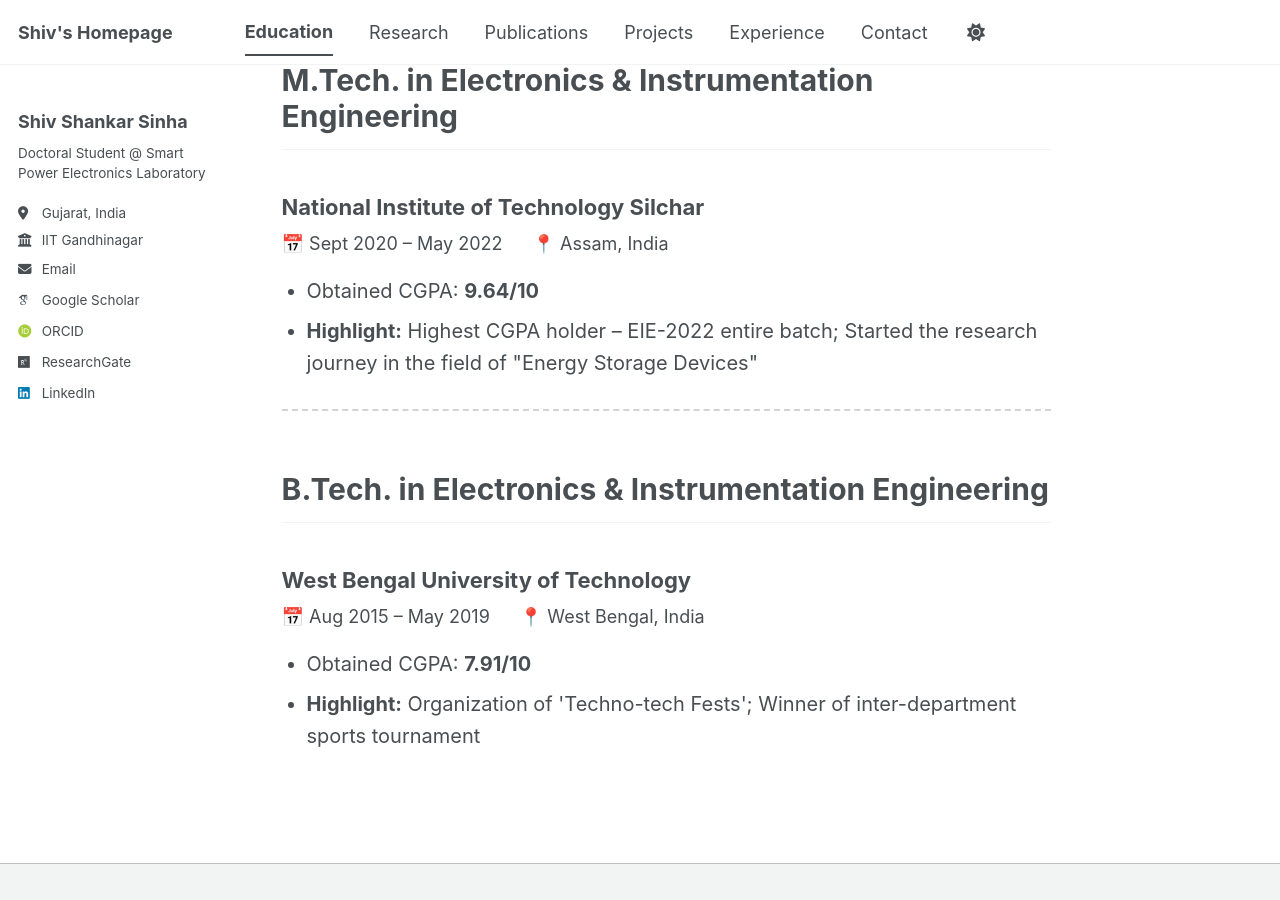
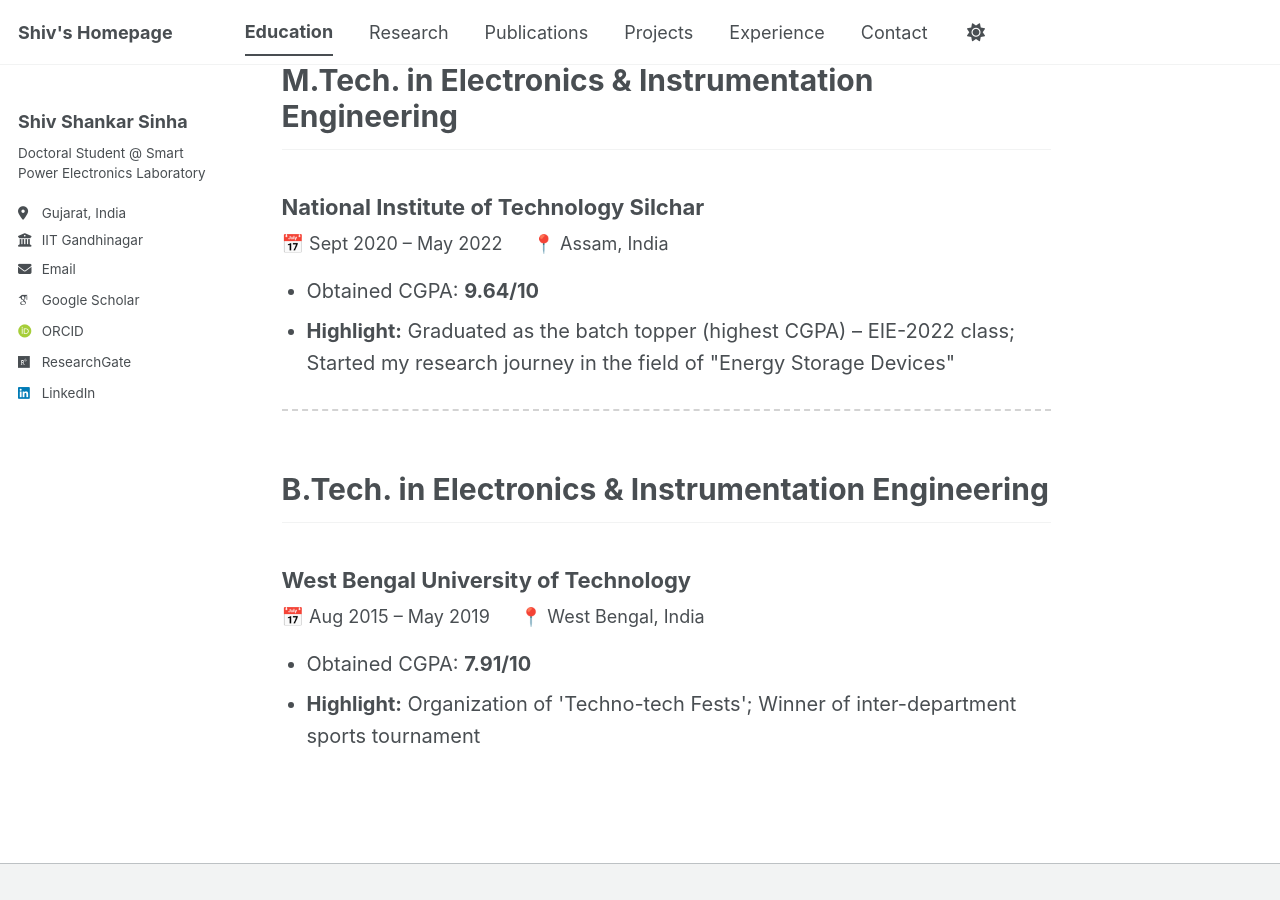
Before and after one commit to shivshankar-sinha/shivshankar-sinha.github.io, a Jekyll site: the page built from education.md, in a window 1280 px wide and 900 px high, scrolled down 515 px. Built offline with Jekyll 4.4.1, drawn with Linux system fonts in a browser that asks for light colours; some web fonts are replaced; a script bundle is joined from its source files by our own code; library files that are not in the unit come from our copies.

Commit message:
Update education.md

```diff
--- a/education.md
+++ b/education.md
@@ -37,7 +37,7 @@ author_profile: true
 
     <ul>
       <li>Obtained CGPA: <strong>9.64/10</strong></li>
-      <li><b>Highlight:</b> Highest CGPA holder – EIE-2022 entire batch; Started the research journey in the field of "Energy Storage Devices"</li>
+      <li><b>Highlight:</b> Graduated as the batch topper (highest CGPA) – EIE-2022 class; Started my research journey in the field of "Energy Storage Devices"</li>
     </ul>
   </div>
 
```
